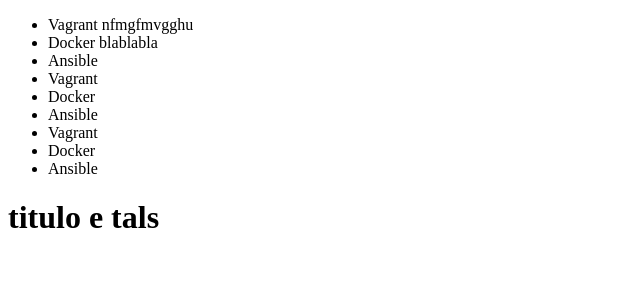
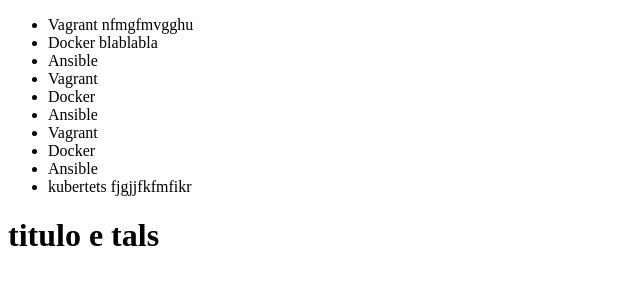
Before and after one commit to Luis-Robertoo/aprendendo-git, a plain HTML site: page index.html in a window 1280 px wide. Shown: the whole page, without its empty margins (0-640 px from the left). Drawn offline with Linux system fonts and the light colour scheme.

Commit message:
kubertes nome

```diff
--- a/index.html
+++ b/index.html
@@ -17,6 +17,7 @@
         <li>Vagrant</li>
         <li>Docker</li>
         <li>Ansible</li>
+	<li>kubertets fjgjjfkfmfikr</li>
     </ul>
     <h1>titulo e tals</h1>
 </body>
```
